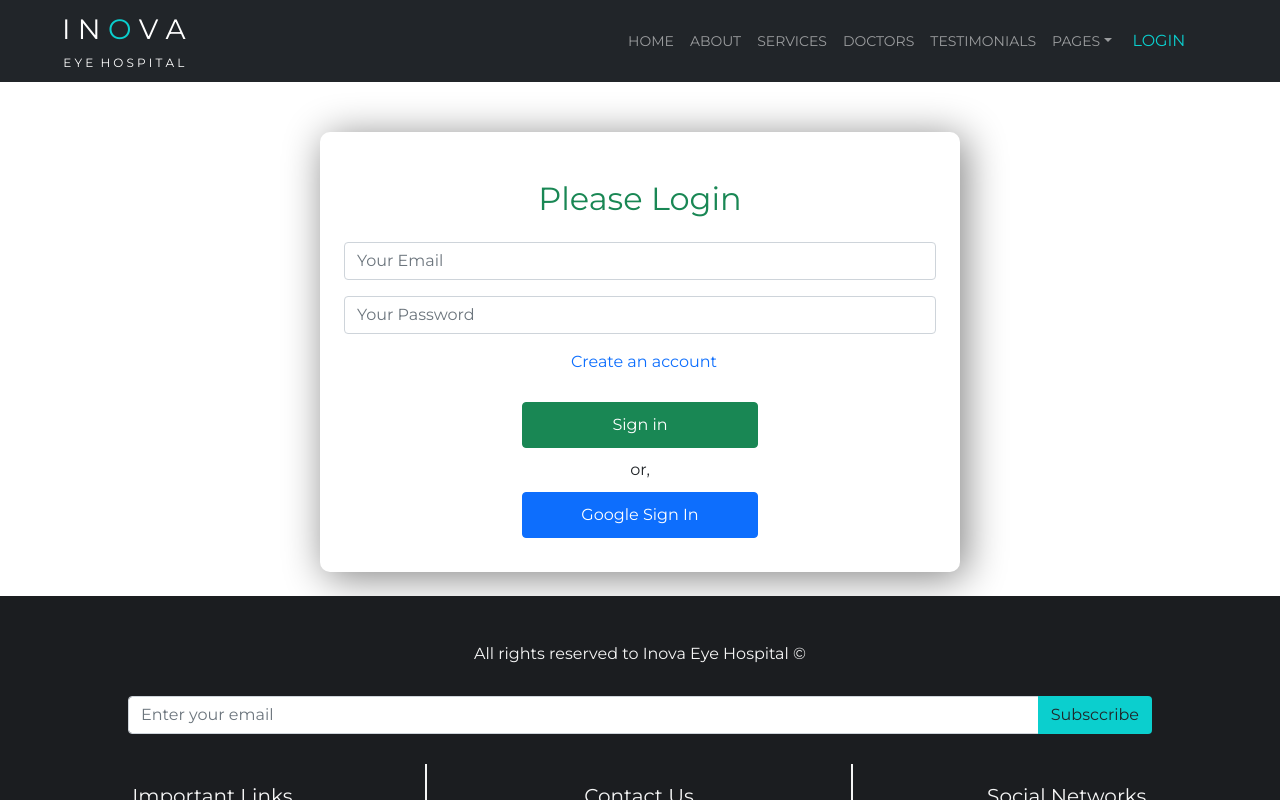
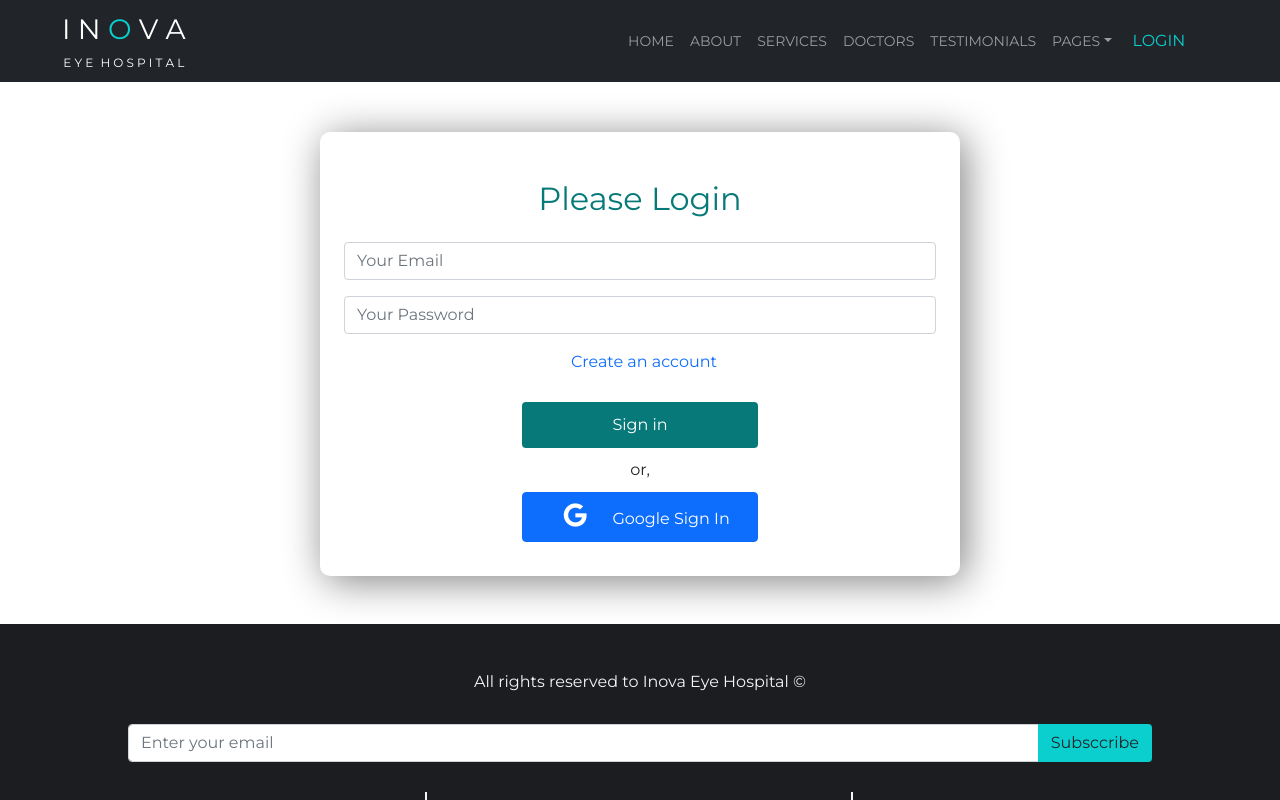
Before and after one commit to KaziTanvir786/inova-eye-hospital-react-auth-website, a React (Create React App) app: page /login in a window 1280 px wide. Shown: the top 800 px of the page. Built offline with nearby package versions, Linux system fonts and the light colour scheme; no server answers.

Commit message:
Final Touch

```diff
--- a/src/components/Login/Login/Login.js
+++ b/src/components/Login/Login/Login.js
@@ -38,8 +38,8 @@ const Login = () => {
     }
 
     return (
-        <form onSubmit={handleEmailPasswordLogin} className="login-form p-4">
-            <h2 className="my-4 text-success">Please Login</h2>
+        <form onSubmit={handleEmailPasswordLogin} className="login-form p-4 mb-5">
+            <h2 style={{ color: "#087979" }} className="my-4">Please Login</h2>
             <div>
                 <div className="row mb-3">
                     <div className="col-sm-12">
@@ -62,8 +62,8 @@ const Login = () => {
                         </div>
                     </div>
                 </div>
-                <button type="submit" className="btn btn-success">Sign in</button> <br /> or, <br />
-                <button onClick={handleGoogleLogIn} className="btn btn-primary">Google Sign In</button>
+                <button type="submit" style={{ backgroundColor: "#087979" }} className="btn text-white">Sign in</button> <br /> or, <br />
+                <button onClick={handleGoogleLogIn} className="btn btn-primary"> <span className="me-2"><i class="fab fa-google"></i></span> Google Sign In</button>
             </div>
         </form>
     );
```
Also changed, not shown: firebase.json (added), 1 other file (tests, documents, lock files or other folders).
